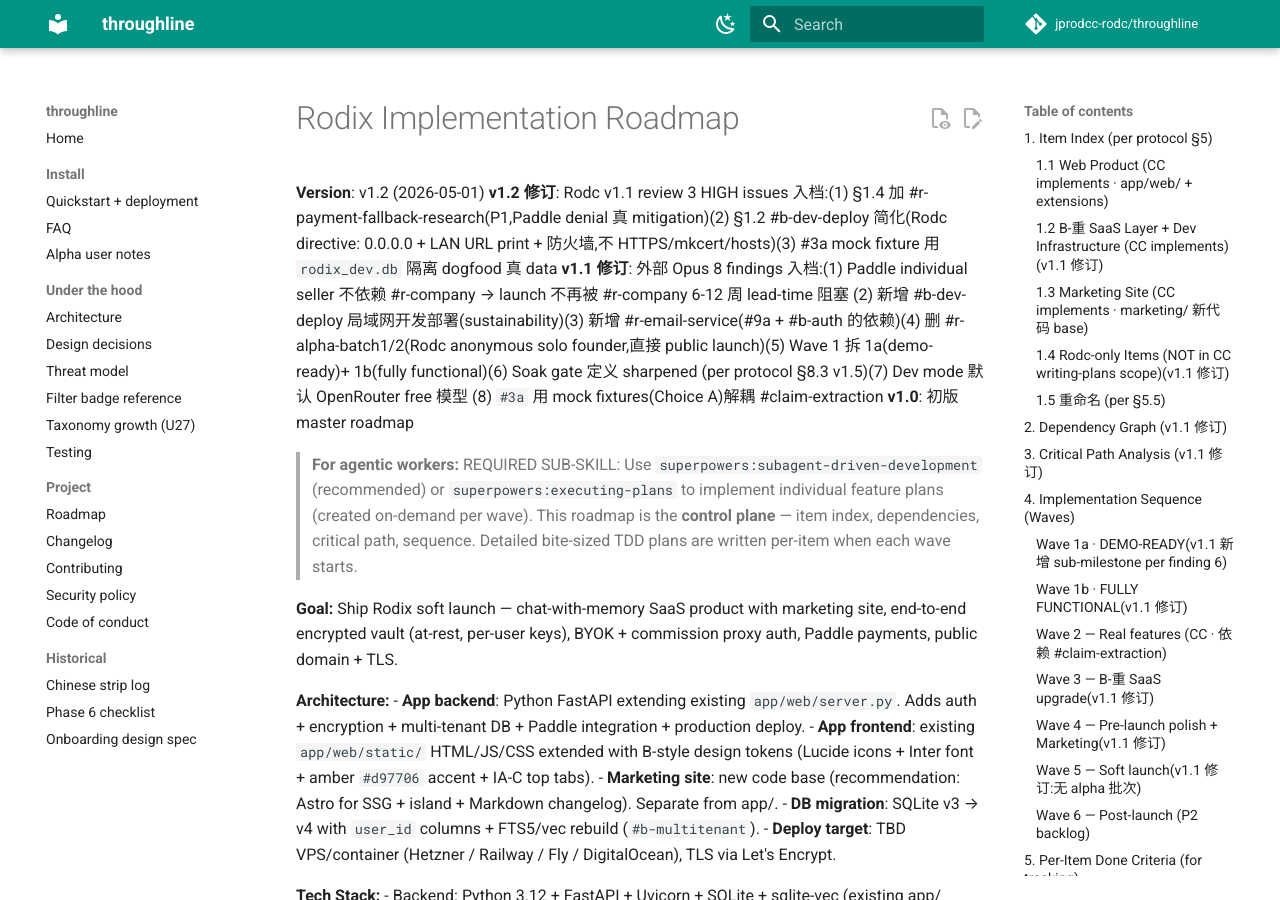
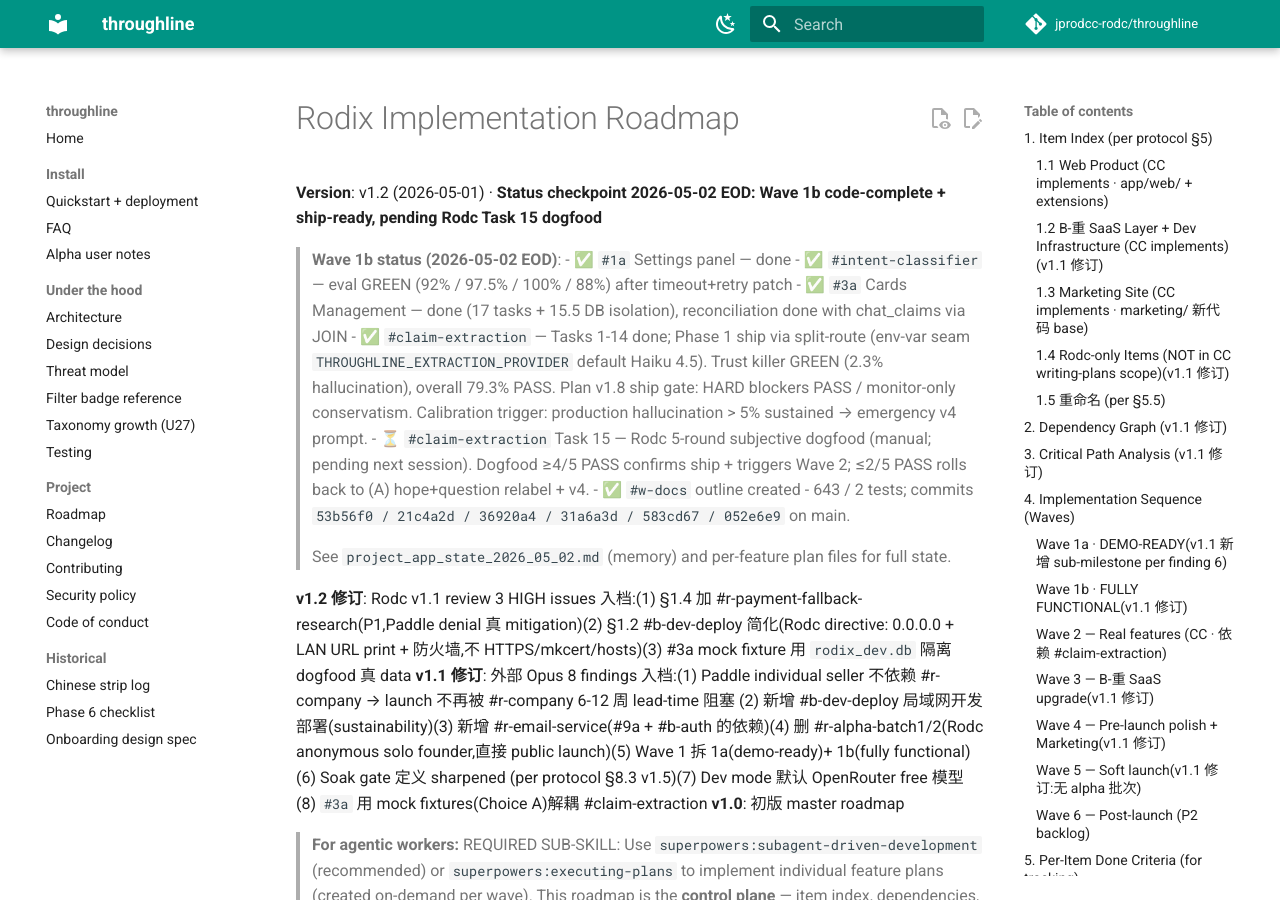
Before and after one commit to jprodcc-rodc/throughline, an MkDocs documentation site: the page built from docs/superpowers/plans/2026-05-01-rodix-roadmap.md, in a window 1280 px wide and 900 px high. Built offline with MkDocs 1.6.1 and Material for MkDocs 9.7.7, drawn with Linux system fonts in a browser that asks for light colours; comment, search, counter and statistics services are not loaded.

Commit message:
roadmap: Wave 1b status checkpoint 2026-05-02 EOD
Add ship-ready checkpoint at top of roadmap doc reflecting:
- All 4 Wave 1b items code-complete (#1a, #intent-classifier,
  #3a, #claim-extraction)
- #claim-extraction shipped via split-route with HARD ship blockers
  PASS + monitor-only conservatism
- Pending Rodc Task 15 dogfood (5 thoughtful rounds) before
  Wave 2 trigger
- 643/2 tests; commit trail captured

Roadmap version stays v1.2 (no item-level changes); adding the
checkpoint as a top-of-doc status note that reads before the
revision history.

Co-Authored-By: Claude Opus 4.7 (1M context) <noreply@anthropic.com>

```diff
--- a/docs/superpowers/plans/2026-05-01-rodix-roadmap.md
+++ b/docs/superpowers/plans/2026-05-01-rodix-roadmap.md
@@ -1,6 +1,18 @@
 # Rodix Implementation Roadmap
 
-**Version**: v1.2 (2026-05-01)
+**Version**: v1.2 (2026-05-01) · **Status checkpoint 2026-05-02 EOD: Wave 1b code-complete + ship-ready, pending Rodc Task 15 dogfood**
+
+> **Wave 1b status (2026-05-02 EOD)**:
+> - ✅ `#1a` Settings panel — done
+> - ✅ `#intent-classifier` — eval GREEN (92% / 97.5% / 100% / 88%) after timeout+retry patch
+> - ✅ `#3a` Cards Management — done (17 tasks + 15.5 DB isolation), reconciliation done with chat_claims via JOIN
+> - ✅ `#claim-extraction` — Tasks 1-14 done; Phase 1 ship via split-route (env-var seam `THROUGHLINE_EXTRACTION_PROVIDER` default Haiku 4.5). Trust killer GREEN (2.3% hallucination), overall 79.3% PASS. Plan v1.8 ship gate: HARD blockers PASS / monitor-only conservatism. Calibration trigger: production hallucination > 5% sustained → emergency v4 prompt.
+> - ⏳ `#claim-extraction` Task 15 — Rodc 5-round subjective dogfood (manual; pending next session). Dogfood ≥4/5 PASS confirms ship + triggers Wave 2; ≤2/5 PASS rolls back to (A) hope+question relabel + v4.
+> - ✅ `#w-docs` outline created
+> - 643 / 2 tests; commits `53b56f0 / 21c4a2d / 36920a4 / 31a6a3d / 583cd67 / 052e6e9` on main.
+>
+> See `project_app_state_2026_05_02.md` (memory) and per-feature plan files for full state.
+
 **v1.2 修订**: Rodc v1.1 review 3 HIGH issues 入档:(1) §1.4 加 #r-payment-fallback-research(P1,Paddle denial 真 mitigation)(2) §1.2 #b-dev-deploy 简化(Rodc directive: 0.0.0.0 + LAN URL print + 防火墙,不 HTTPS/mkcert/hosts)(3) #3a mock fixture 用 `rodix_dev.db` 隔离 dogfood 真 data
 **v1.1 修订**: 外部 Opus 8 findings 入档:(1) Paddle individual seller 不依赖 #r-company → launch 不再被 #r-company 6-12 周 lead-time 阻塞 (2) 新增 #b-dev-deploy 局域网开发部署(sustainability)(3) 新增 #r-email-service(#9a + #b-auth 的依赖)(4) 删 #r-alpha-batch1/2(Rodc anonymous solo founder,直接 public launch)(5) Wave 1 拆 1a(demo-ready)+ 1b(fully functional)(6) Soak gate 定义 sharpened (per protocol §8.3 v1.5)(7) Dev mode 默认 OpenRouter free 模型 (8) `#3a` 用 mock fixtures(Choice A)解耦 #claim-extraction
 **v1.0**: 初版 master roadmap
```
